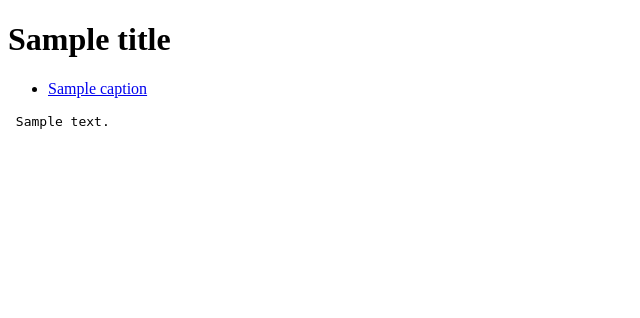
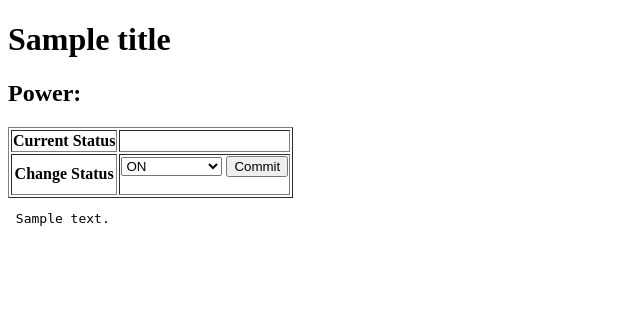
Before and after one commit to cdsl-research/ecoman, a Flask app: template templates/detail.html in a window 1280 px wide. Shown: the top 318 px of the page, without its empty margins (0-640 px from the left). Run offline with Flask 2, Linux system fonts and the light colour scheme; the template is opened without the code that fills it: most values are stand-ins (such as "Sample title", 1, 10 or a date in 2020).

Commit message:
add power management function

```diff
--- a/app.py
+++ b/app.py
@@ -17,13 +17,7 @@
 @app.route('/machine/<string:uniq_id>', methods=['GET'])
 def detail(uniq_id):
     my_title = escape('DETAIL: '+uniq_id)
-    return render_template('detail.html', title=my_title,
-        detail=connect.app_detail(uniq_id),
-        navigation=(
-            {'href':'#', 'caption':'Power OFF'},
-            {'href':'#', 'caption':'Power ON'},
-            {'href':'#', 'caption':'Suspend'},
-        ))
+    return render_template('detail.html', title=my_title, detail=connect.app_detail(uniq_id))
 
 
 @app.route('/power/<string:uniq_id>', methods=['POST'])
--- a/templates/detail.html
+++ b/templates/detail.html
@@ -1,8 +1,56 @@
 {% include "_header.html" %}
-    <ul id="navigation">
-    {% for item in navigation %}
-        <li><a href="{{ item.href }}">{{ item.caption }}</a></li>
-    {% endfor %}
-    </ul>
-    <pre> {{ detail }} </pre>
+
+<h2>Power:</h2>
+
+<table border=1>
+<tr>
+  <th>Current Status</th>
+  <td><span id="current_power"></span></td>
+</tr>
+<tr>
+  <th>Change Status</th>
+  <td>
+    <select id="power_state">
+      <option value="on">ON</option>
+      <option value="off">OFF</option>
+      <option value="reset">RESET</option>
+      <option value="reboot">REBOOT</option>
+      <option value="shutdown">SHUTDOWN</option>
+      <option value="suspend">SUSPEND</option>
+    </select>
+    <button id="commit">Commit</button>
+    <p id="message"></p>
+  </td>
+</tr>
+</table>
+
+<pre> {{ detail }} </pre>
+
+<script>
+let setPower = function() {
+  const url = '/power/jasmine|38';
+  const powerState = document.getElementById('power_state').value;
+  const payload = {'state': powerState};
+
+  fetch(url, {
+    method: 'POST',
+    body: JSON.stringify(payload), // data can be `string` or {object}!
+    headers:{
+      'Content-Type': 'application/json'
+    }
+  }).then(res => res.json())
+    .then(response => {
+      console.log('Success:', JSON.stringify(response));
+      document.getElementById('message').innerHTML = 'Success: ' + response['detail'];
+      document.getElementById('current_power').innerHTML = powerState.toUpperCase();
+    })
+    .catch(error => {
+      console.error('Error:', error)
+      document.getElementById('message').innerHTML = error;
+    });
+}
+
+let commitButton = document.getElementById('commit');
+commitButton.addEventListener("click", setPower, false);
+</script>
 {% include "_footer.html" %}
--- a/templates/top.html
+++ b/templates/top.html
@@ -9,6 +9,8 @@
         <th>Guest OS</th>
         <th>Comment</th>
 	<th>Author</th>
+	<th>User</th>
+	<th>Password</th>
 	<th>Created At</th>
 	<th>Tags</th>
       </tr>
@@ -23,6 +25,8 @@
         <td>{{ machine.guest_os }}</td>
         <td>{{ machine.comment }}</td>
         <td>{{ machine.memo.author | default('') }}</td>
+	<td>{{ machine.memo.user | default('') }}</td>
+	<td>{{ machine.memo.password| default('') }}</td>
         <td>{{ machine.memo.created_at | default('') }}</td>
         <td>{{ ', '.join(machine.memo.tag) | default('') }}</td>
       </tr>
```
